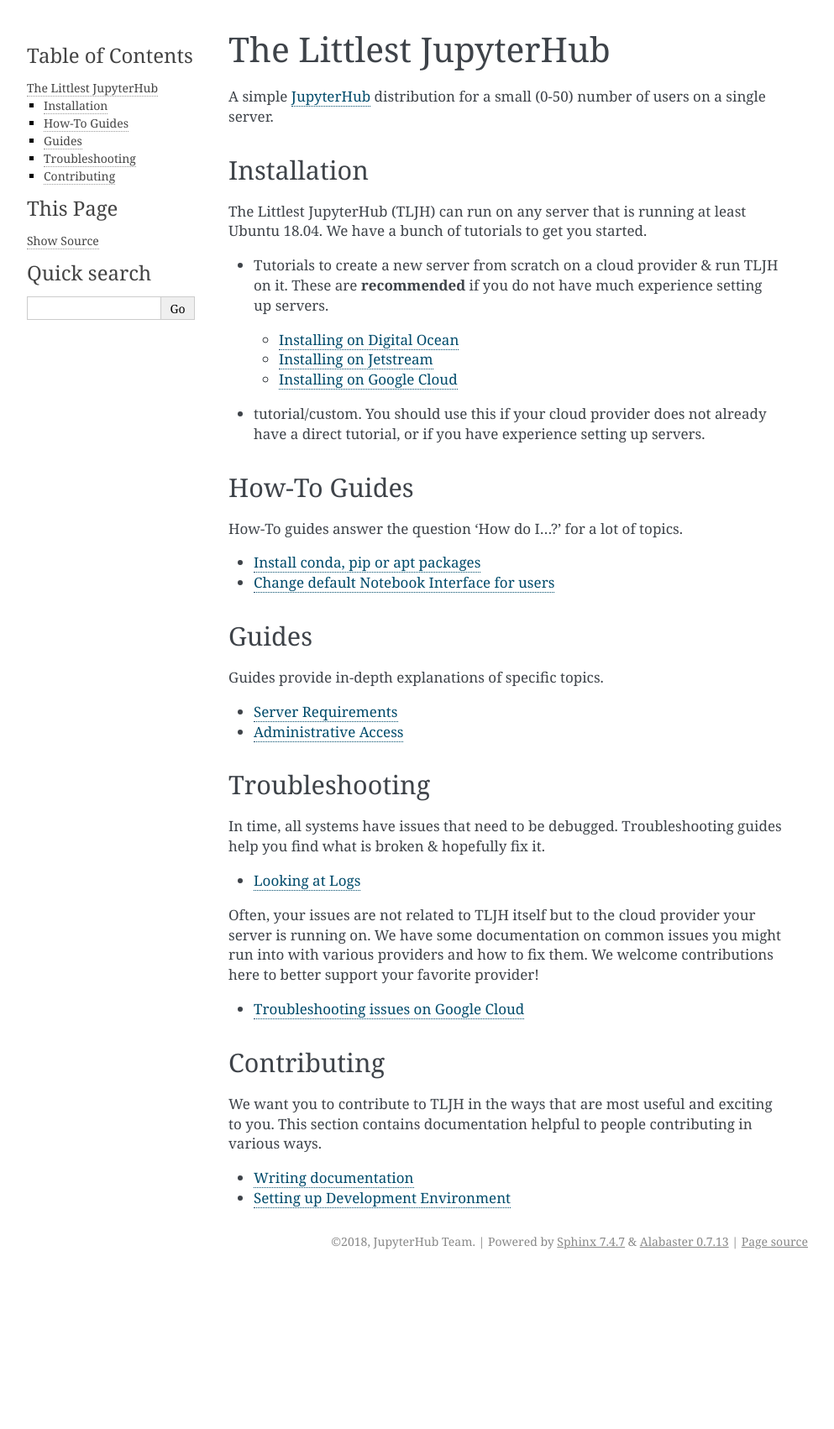
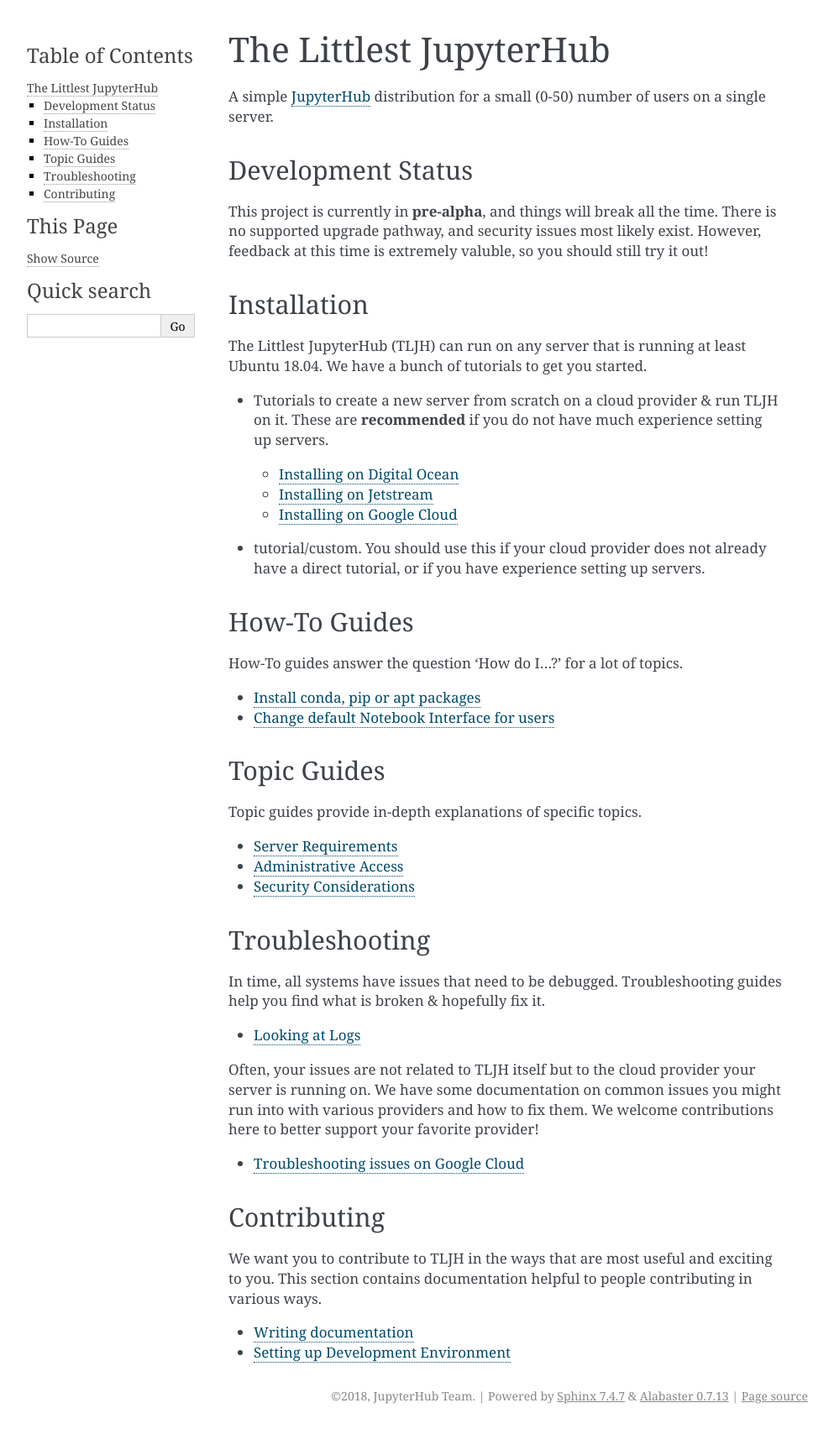
Before and after one commit to jupyterhub/the-littlest-jupyterhub, a Sphinx documentation site: the page built from docs/index.rst, in a window 1280 px wide. Shown: the whole page at 84% size, without its empty margins (148-1141 px from the left). Built offline with Sphinx 7.4.7, drawn with Linux system fonts in a browser that asks for light colours; comment, search, counter and statistics services are not loaded; before the commit the page ends 1518 px from its top, so only the background shows below that.

Commit message:
Add security topic guide
Fixes #13

```diff
--- a/README.rst
+++ b/README.rst
@@ -28,6 +28,7 @@
 ==================
 
 This project is currently in **pre-alpha**, and things will break all the time.
+There is no supported upgrade pathway, and security issues most likely exist.
 However, feedback at this time is extremely valuble, so you should still try
 it out!
 
--- a/docs/index.rst
+++ b/docs/index.rst
@@ -4,6 +4,14 @@
 
 A simple `JupyterHub <https://github.com/jupyterhub/jupyterhub>`_ distribution for
 a small (0-50) number of users on a single server.
+
+Development Status
+==================
+
+This project is currently in **pre-alpha**, and things will break all the time.
+There is no supported upgrade pathway, and security issues most likely exist.
+However, feedback at this time is extremely valuble, so you should still try
+it out!
 
 Installation
 ============
@@ -37,16 +45,18 @@
    howto/user-environment
    howto/notebook-interfaces
 
-Guides
-======
+Topic Guides
+============
 
-Guides provide in-depth explanations of specific topics.
+Topic guides provide in-depth explanations of specific topics.
 
 .. toctree::
    :titlesonly:
 
    guides/requirements
    guides/admin
+   topic/security
+
 
 Troubleshooting
 ===============
```
Also changed, not shown: docs/topic/security.rst (added, +67 -0 lines).
